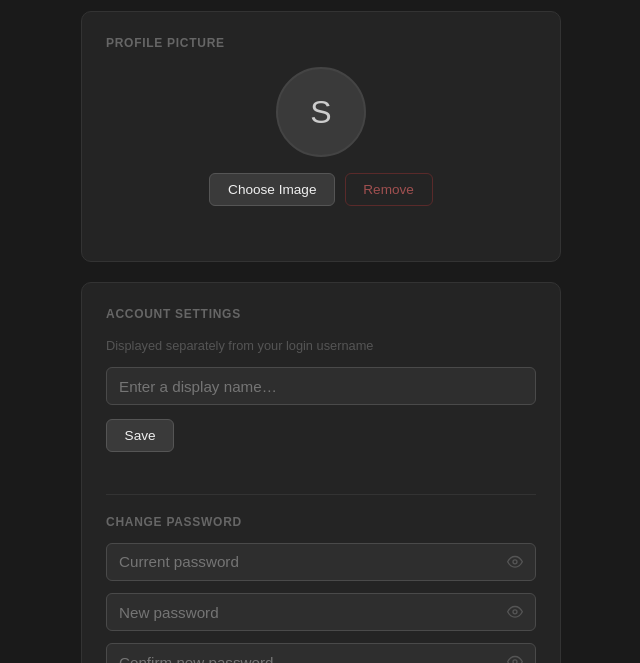
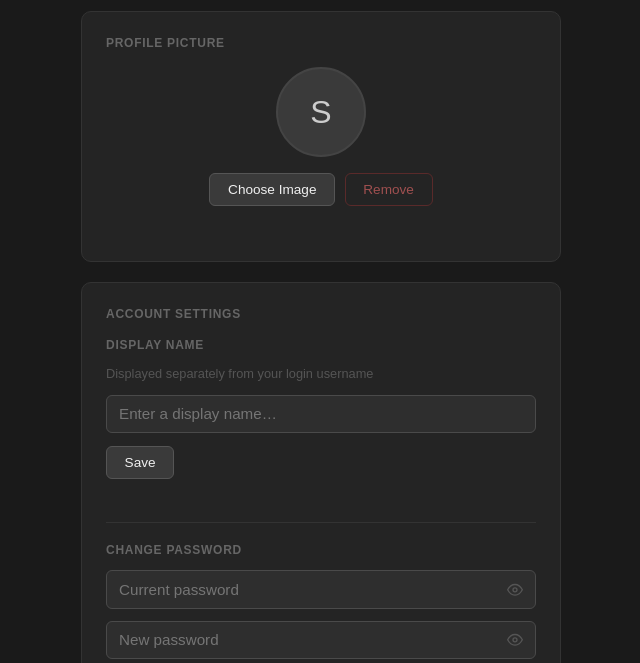
Before and after one commit to lisaluong04/dig4503c-midterm, a website: page settings.html in a window 1280 px wide. Shown: the part 137-800 px from the top of the page, without its empty margins (319-959 px from the left). Drawn offline with Linux system fonts and the light colour scheme; no server answers; sample sign-in values are in the browser's storage.

Commit message:
updated-readme-wk15

```diff
--- a/settings.html
+++ b/settings.html
@@ -356,6 +356,7 @@
       <h2>Account Settings</h2>
 
       <!-- Display name -->
+      <h3 class="subsection-label">Display Name</h3>
       <p class="hint">Displayed separately from your login username</p>
       <input type="text" id="screen-name-input" maxlength="100" placeholder="Enter a display name…" />
       <button id="save-name-btn">Save</button>
```
Also changed, not shown: README.md.
